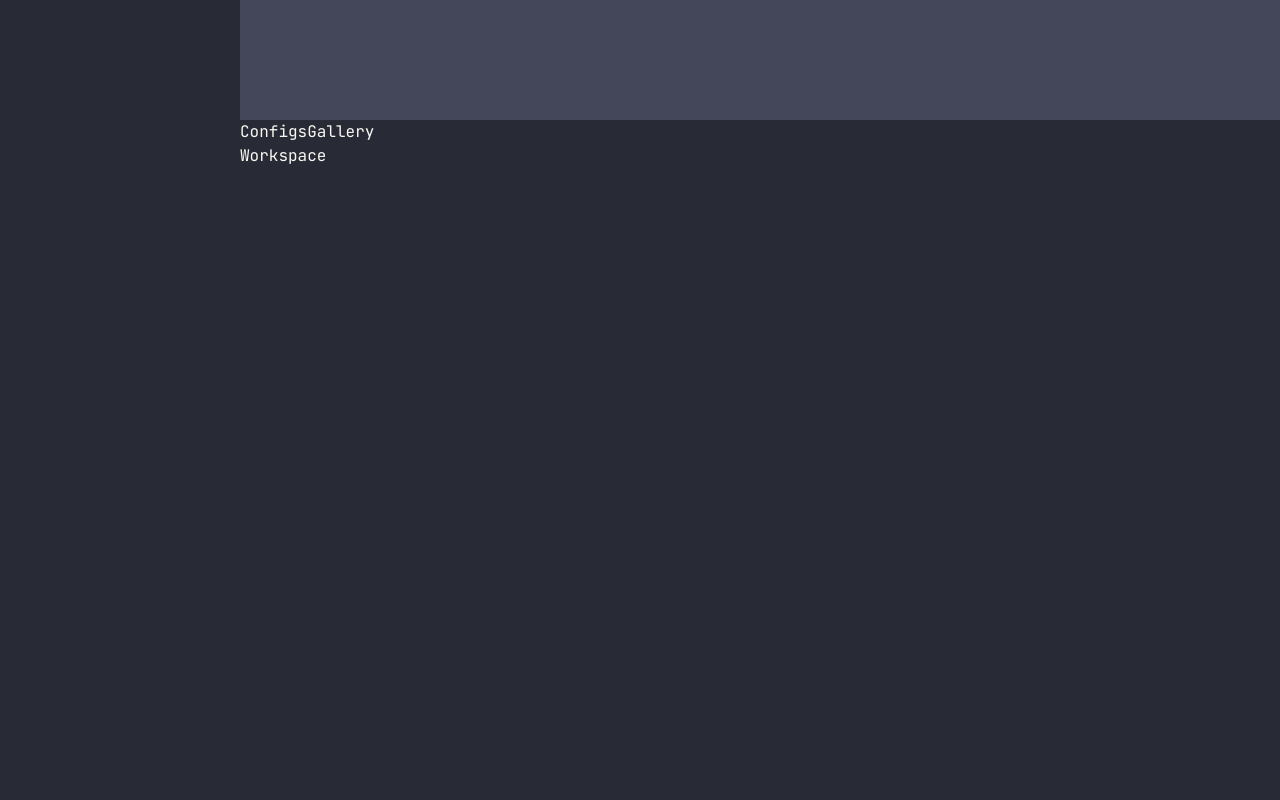
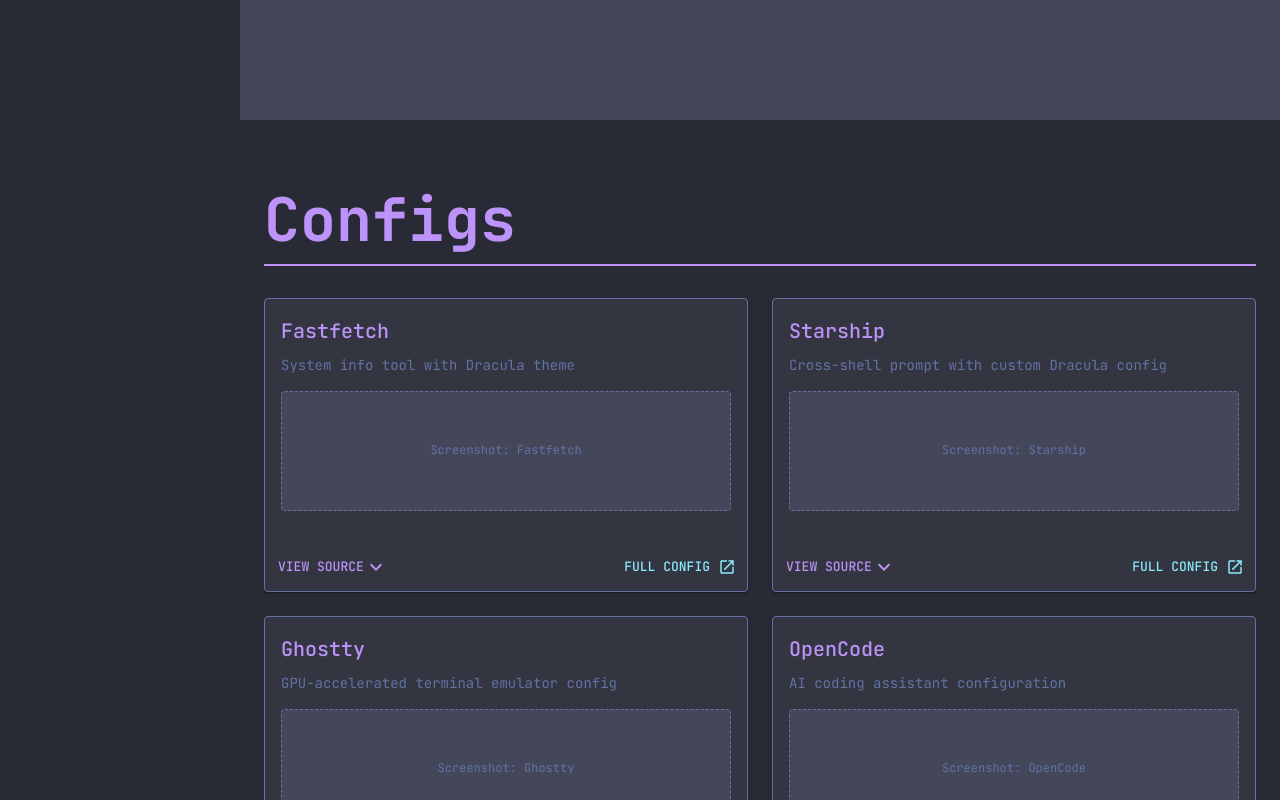
Before and after one commit to yuzu-octopus/yuzu-octopus.github.io, a React (Vite) app: page / in a window 1280 px wide. Shown: the part 1480-2280 px from the top of the page. Before the commit the page ends 1648 px from the top, so only its background shows below. Built offline with nearby package versions, Linux system fonts and the light colour scheme.

Commit message:
feat: add configs gallery component

```diff
--- a/src/components/ConfigsGallery.tsx
+++ b/src/components/ConfigsGallery.tsx
@@ -1,5 +1,33 @@
-import { Box } from '@mui/material';
+import { Container, Typography, Grid } from '@mui/material';
+import { draculaColors } from '../theme/dracula';
+import { configs } from '../data/configs';
+import { ConfigCard } from './ConfigCard';
 
 export function ConfigsGallery() {
-  return <Box>ConfigsGallery</Box>;
+  return (
+    <section
+      id="configs"
+      style={{
+        minHeight: '100vh',
+        padding: '4rem 0',
+        backgroundColor: draculaColors.background,
+      }}
+    >
+      <Container maxWidth="lg">
+        <Typography
+          variant="h2"
+          sx={{ mb: 4, color: draculaColors.purple, borderBottom: `2px solid ${draculaColors.purple}`, pb: 1 }}
+        >
+          Configs
+        </Typography>
+        <Grid container spacing={3}>
+          {configs.map((config) => (
+            <Grid size={{ xs: 12, md: 6 }} key={config.id}>
+              <ConfigCard config={config} />
+            </Grid>
+          ))}
+        </Grid>
+      </Container>
+    </section>
+  );
 }
```
